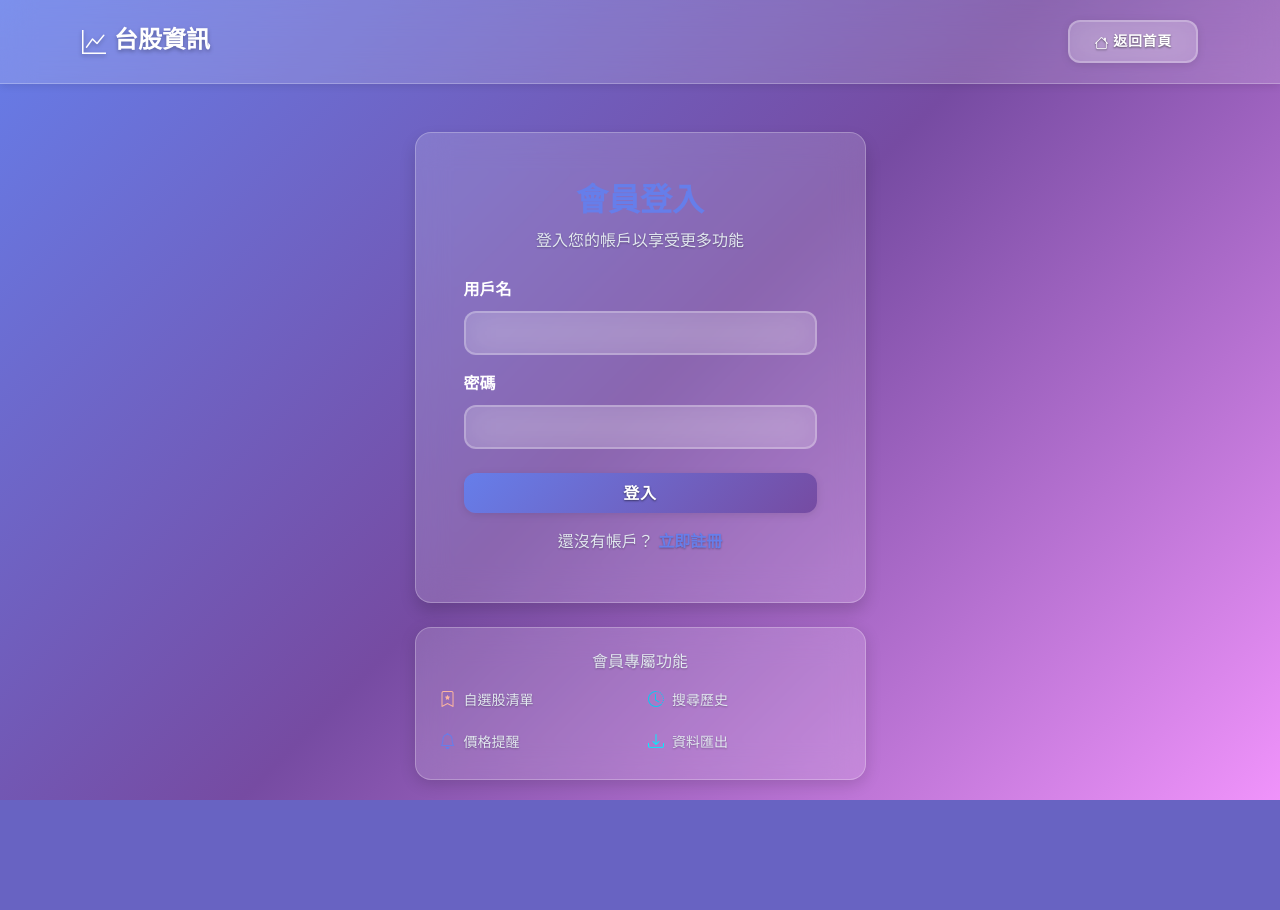
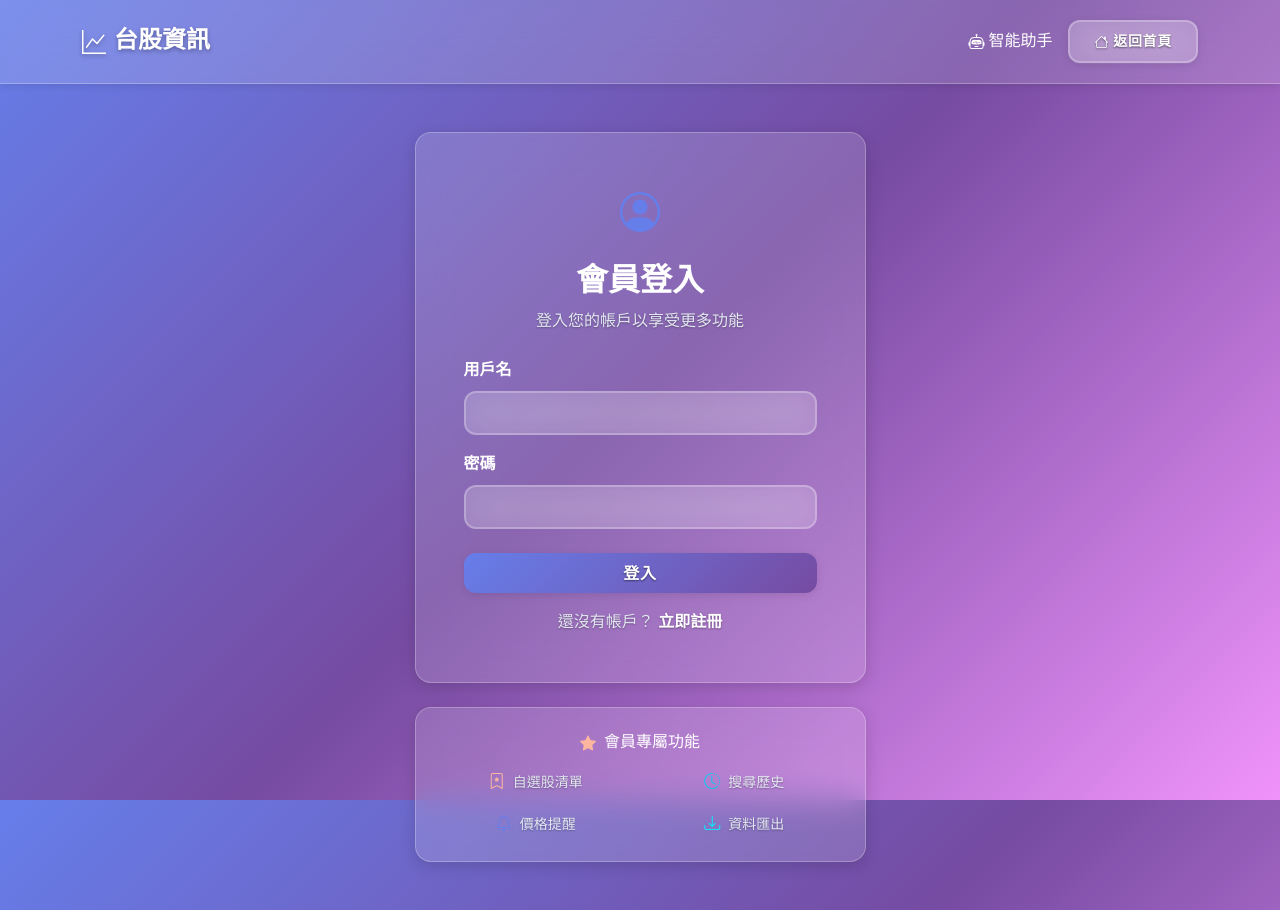
Before and after one commit to iamhenryhuang/financial_web, a Flask app: page /login in a window 1280 px wide. Before the commit the page ends 800 px from the top, so only its background shows below. Run offline with Flask 3, Linux system fonts and the light colour scheme; some libraries are stand-ins or nearby versions.

Commit message:
Update login.html

```diff
--- a/templates/auth/login.html
+++ b/templates/auth/login.html
@@ -12,7 +12,7 @@
     <!-- 自定義樣式 -->
     <link href="{{ url_for('static', filename='style.css') }}" rel="stylesheet">
 </head>
-<body class="bg-light">
+<body>
 
     <!-- 導航列 -->
     <nav class="navbar navbar-expand-lg">
@@ -20,21 +20,32 @@
             <a class="navbar-brand" href="{{ url_for('home') }}">
                 <i class="bi bi-graph-up me-2"></i>台股資訊
             </a>
-            <div class="navbar-nav ms-auto">
-                <a href="{{ url_for('home') }}" class="btn btn-outline-light btn-sm">
-                    <i class="bi bi-house me-1"></i>返回首頁
-                </a>
+            <button class="navbar-toggler" type="button" data-bs-toggle="collapse" data-bs-target="#navbarNav">
+                <span class="navbar-toggler-icon"></span>
+            </button>
+            <div class="collapse navbar-collapse" id="navbarNav">
+                <div class="navbar-nav ms-auto">
+                    <a class="nav-link" href="{{ url_for('chatbot_page') }}">
+                        <i class="bi bi-robot me-1"></i>智能助手
+                    </a>
+                    <a href="{{ url_for('home') }}" class="btn btn-outline-light btn-sm">
+                        <i class="bi bi-house me-1"></i>返回首頁
+                    </a>
+                </div>
             </div>
         </div>
     </nav>
 
-    <div class="container my-5">
+    <div class="container my-5 page-content">
         <div class="row justify-content-center">
             <div class="col-lg-5 col-md-7">
-                <div class="card shadow">
+                <div class="card hover-lift animate-delay-1">
                     <div class="card-body p-5">
                         <div class="text-center mb-4">
-                            <h2 class="fw-bold text-primary">會員登入</h2>
+                            <div class="mb-3">
+                                <i class="bi bi-person-circle fs-1 text-primary" style="animation: pulse 2s infinite;"></i>
+                            </div>
+                            <h2 class="fw-bold text-white">會員登入</h2>
                             <p class="text-muted">登入您的帳戶以享受更多功能</p>
                         </div>
 
@@ -55,7 +66,7 @@
                             {{ form.hidden_tag() }}
 
                             <div class="mb-3">
-                                {{ form.username.label(class="form-label fw-semibold") }}
+                                {{ form.username.label(class="form-label fw-semibold text-white") }}
                                 {{ form.username(class="form-control" + (" is-invalid" if form.username.errors else "")) }}
                                 {% if form.username.errors %}
                                 <div class="invalid-feedback">
@@ -65,7 +76,7 @@
                             </div>
 
                             <div class="mb-4">
-                                {{ form.password.label(class="form-label fw-semibold") }}
+                                {{ form.password.label(class="form-label fw-semibold text-white") }}
                                 {{ form.password(class="form-control" + (" is-invalid" if form.password.errors else "")) }}
                                 {% if form.password.errors %}
                                 <div class="invalid-feedback">
@@ -80,7 +91,7 @@
                         <div class="text-center">
                             <p class="text-muted mb-0">
                                 還沒有帳戶？
-                                <a href="{{ url_for('register') }}" class="text-primary text-decoration-none fw-semibold">
+                                <a href="{{ url_for('register') }}" class="text-white text-decoration-none fw-semibold">
                                     立即註冊
                                 </a>
                             </p>
@@ -89,30 +100,32 @@
                 </div>
 
                 <!-- 非會員功能說明 -->
-                <div class="card mt-4">
+                <div class="card mt-4 hover-lift animate-delay-2">
                     <div class="card-body text-center">
-                        <h6 class="text-muted mb-3">會員專屬功能</h6>
+                        <h6 class="text-white mb-3">
+                            <i class="bi bi-star-fill text-warning me-2"></i>會員專屬功能
+                        </h6>
                         <div class="row g-3">
                             <div class="col-6">
-                                <div class="d-flex align-items-center">
+                                <div class="d-flex align-items-center justify-content-center">
                                     <i class="bi bi-bookmark-star text-warning me-2"></i>
                                     <small class="text-muted">自選股清單</small>
                                 </div>
                             </div>
                             <div class="col-6">
-                                <div class="d-flex align-items-center">
+                                <div class="d-flex align-items-center justify-content-center">
                                     <i class="bi bi-clock-history text-info me-2"></i>
                                     <small class="text-muted">搜尋歷史</small>
                                 </div>
                             </div>
                             <div class="col-6">
-                                <div class="d-flex align-items-center">
+                                <div class="d-flex align-items-center justify-content-center">
                                     <i class="bi bi-bell text-primary me-2"></i>
                                     <small class="text-muted">價格提醒</small>
                                 </div>
                             </div>
                             <div class="col-6">
-                                <div class="d-flex align-items-center">
+                                <div class="d-flex align-items-center justify-content-center">
                                     <i class="bi bi-download text-success me-2"></i>
                                     <small class="text-muted">資料匯出</small>
                                 </div>
@@ -126,5 +139,45 @@
 
     <!-- Bootstrap 5 JS -->
     <script src="https://cdn.jsdelivr.net/npm/bootstrap@5.3.0/dist/js/bootstrap.bundle.min.js"></script>
+
+    <!-- 自定義 JavaScript -->
+    <script>
+        document.addEventListener('DOMContentLoaded', function() {
+            // 添加滾動動畫效果
+            const observerOptions = {
+                threshold: 0.1,
+                rootMargin: '0px 0px -50px 0px'
+            };
+
+            const observer = new IntersectionObserver(function(entries) {
+                entries.forEach(entry => {
+                    if (entry.isIntersecting) {
+                        entry.target.style.opacity = '1';
+                        entry.target.style.transform = 'translateY(0)';
+                    }
+                });
+            }, observerOptions);
+
+            // 觀察所有需要動畫的元素
+            document.querySelectorAll('.animate-delay-1, .animate-delay-2').forEach(el => {
+                el.style.opacity = '0';
+                el.style.transform = 'translateY(20px)';
+                el.style.transition = 'all 0.6s ease-out';
+                observer.observe(el);
+            });
+
+            // 表單增強
+            const form = document.querySelector('form');
+            if (form) {
+                form.addEventListener('submit', function() {
+                    const submitBtn = this.querySelector('input[type="submit"]');
+                    if (submitBtn) {
+                        submitBtn.value = '登入中...';
+                        submitBtn.disabled = true;
+                    }
+                });
+            }
+        });
+    </script>
 </body>
 </html>
```
